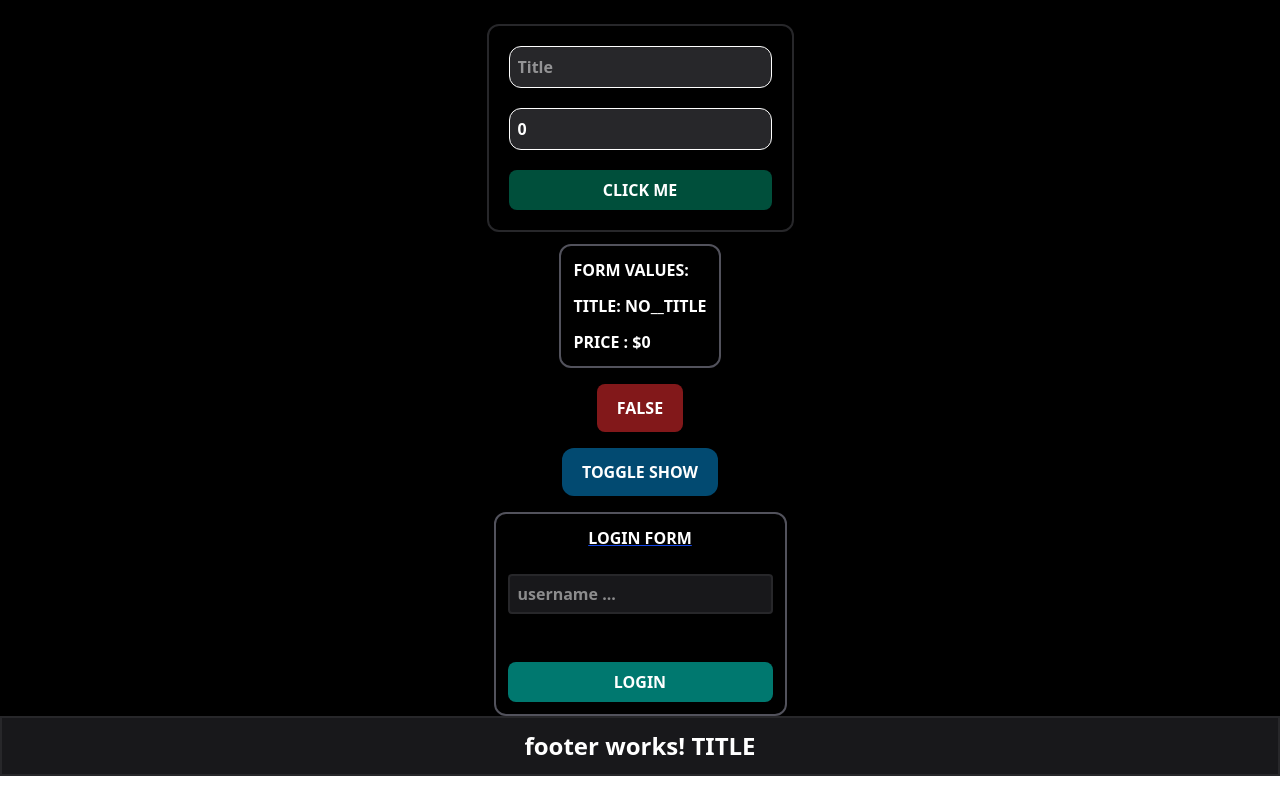
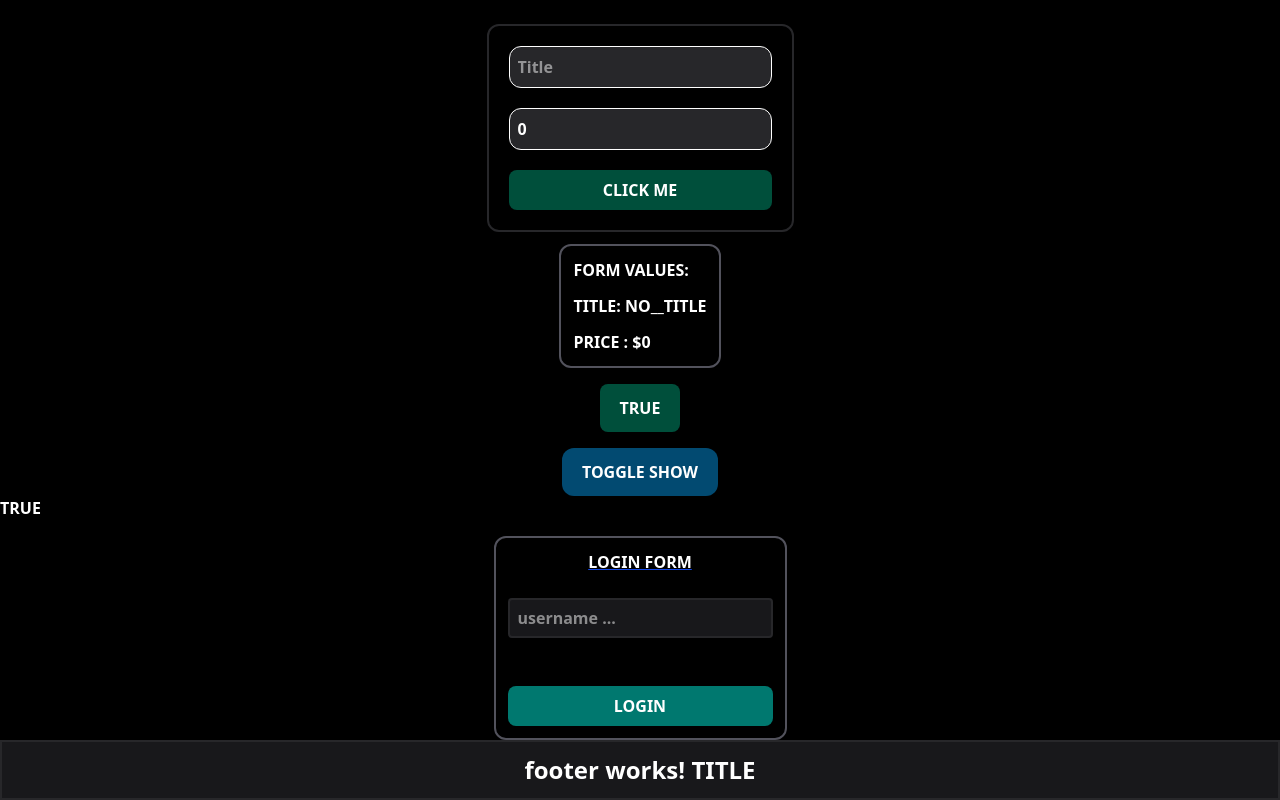
Before and after one commit to PouryaSoleimani/ANGULAR__TRAINING, an Angular app: page / in a window 1280 px wide. Shown: the part 950-1750 px from the top of the page. Before the commit the page ends 1726 px from the top, so only its background shows below. Built offline with nearby package versions, Linux system fonts and the light colour scheme.

Commit message:
Ng__STYLES

```diff
--- a/src/app/app.html
+++ b/src/app/app.html
@@ -68,6 +68,11 @@
       TOGGLE SHOW
     </button>
   </div>
+  @if(2 < 3){
+  <div [ngStyle]="{ backgroundColor: getColor() }">TRUE</div>
+  }@else {
+  <div [ngClass]="2 < 3 ? 'bg-red-600' : 'bg-blue-600'">FALSE</div>
+  }
   <app-form-component></app-form-component>
   <app-footer />
 </main>
--- a/src/app/app.ts
+++ b/src/app/app.ts
@@ -18,7 +18,7 @@ export class App {
   protected readonly name = 'POURYA SOLEIMANI';
   imgUrl = 'https://w0.peakpx.com/wallpaper/571/466/HD-wallpaper-angular-programming-computer.jpg';
 
-  public isDisabled = false;
+  public isDisabled = true;
   public inputStringValue = '';
   public inputNumberValue = 0;
 
@@ -33,4 +33,11 @@ export class App {
     });
   }
 
+  public getColor() {
+    if (this.isDisabled == true) {
+      return 'cornf1lowerblue'
+    } else {
+      return 'darkRed'
+    }
+  }
 }
```
